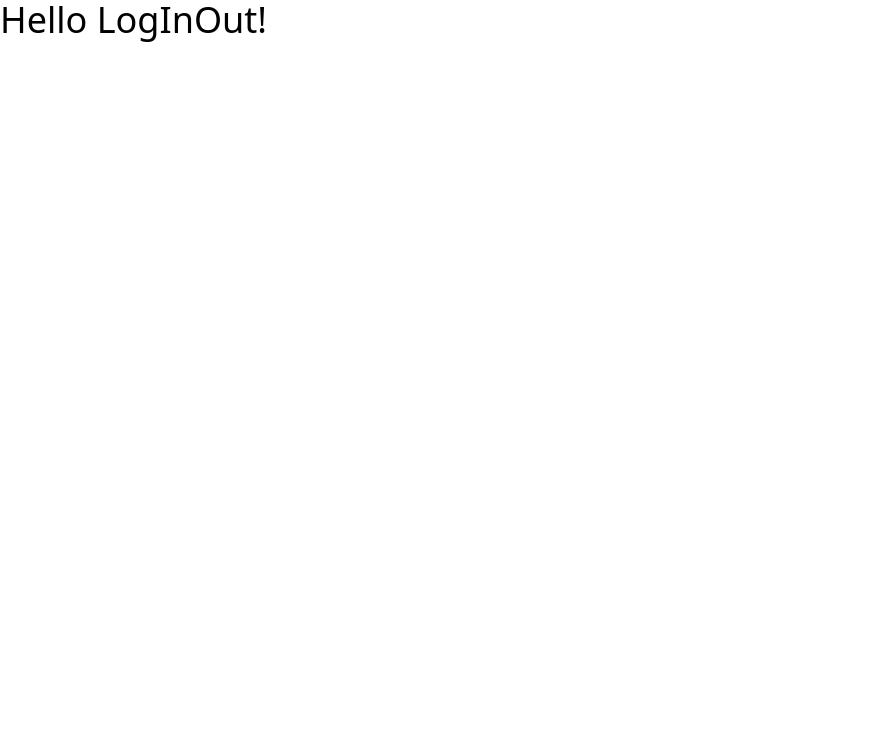
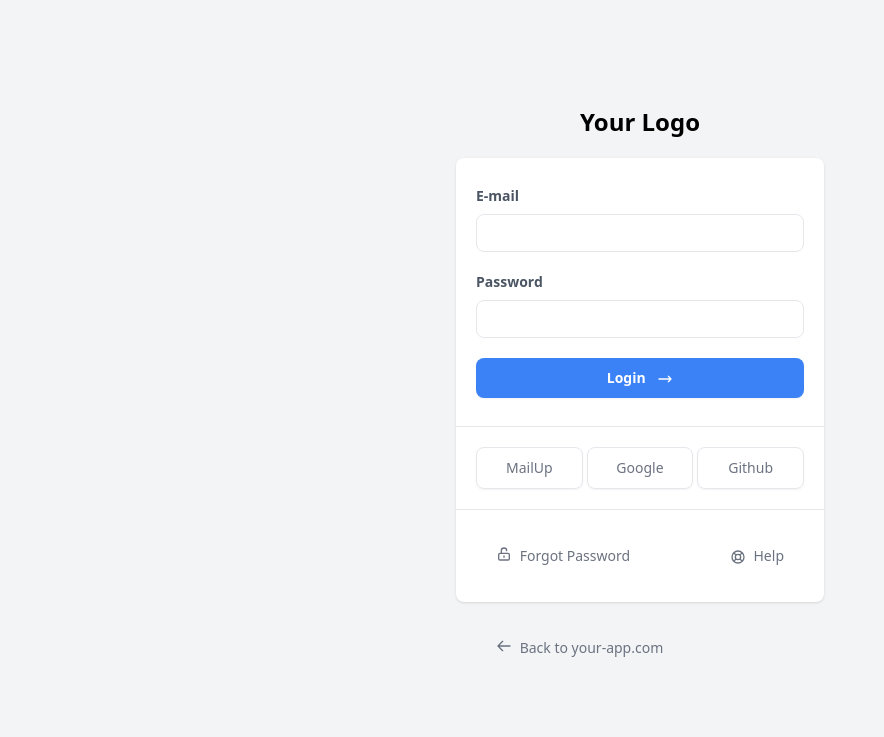
Before and after one commit to VaNomad/logInOut_tailwind, a website: page index.html in a window 1280 px wide. Shown: the whole page, without its empty margins (0-884 px from the left). Drawn offline with Linux system fonts and the light colour scheme.

Commit message:
Adds login form component on index.html

```diff
--- a/index.html
+++ b/index.html
@@ -9,6 +9,66 @@
   <title>LogInOut</title>
 </head>
 <body>
-  <h2 class="text-4xl">Hello LogInOut!</h2>
+
+<!-- Login Form -->
+<div class="min-h-screen bg-gray-100 flex flex-col justify-center sm:py-12">
+  <div class="p-10 xs:p-0 mx-auto md:w-full md:max-w-md">
+    <h1 class="font-bold text-center text-2xl mb-5">Your Logo</h1>
+    <div class="bg-white shadow w-full rounded-lg divide-y divide-gray-200">
+      <div class="px-5 py-7">
+        <label class="font-semibold text-sm text-gray-600 pb-1 block">E-mail</label>
+        <input type="text" class="border rounded-lg px-3 py-2 mt-1 mb-5 text-sm w-full" />
+        <label class="font-semibold text-sm text-gray-600 pb-1 block">Password</label>
+        <input type="text" class="border rounded-lg px-3 py-2 mt-1 mb-5 text-sm w-full" />
+        <button type="button" class="transition duration-200 bg-blue-500 hover:bg-blue-600 focus:bg-blue-700 focus:shadow-sm focus:ring-4 focus:ring-blue-500 focus:ring-opacity-50 text-white w-full py-2.5 rounded-lg text-sm shadow-sm hover:shadow-md font-semibold text-center inline-block">
+            <span class="inline-block mr-2">Login</span>
+            <svg xmlns="http://www.w3.org/2000/svg" fill="none" viewBox="0 0 24 24" stroke="currentColor" class="w-4 h-4 inline-block">
+                <path stroke-linecap="round" stroke-linejoin="round" stroke-width="2" d="M17 8l4 4m0 0l-4 4m4-4H3" />
+            </svg>
+        </button>
+      </div>
+      <div class="p-5">
+          <div class="grid grid-cols-3 gap-1">
+              <button type="button" class="transition duration-200 border border-gray-200 text-gray-500 w-full py-2.5 rounded-lg text-sm shadow-sm hover:shadow-md font-normal text-center inline-block">MailUp</button>
+              <button type="button" class="transition duration-200 border border-gray-200 text-gray-500 w-full py-2.5 rounded-lg text-sm shadow-sm hover:shadow-md font-normal text-center inline-block">Google</button>
+              <button type="button" class="transition duration-200 border border-gray-200 text-gray-500 w-full py-2.5 rounded-lg text-sm shadow-sm hover:shadow-md font-normal text-center inline-block">Github</button>
+          </div>
+      </div>
+        <div class="py-5">
+        <div class="grid grid-cols-2 gap-1">
+          <div class="text-center sm:text-left whitespace-nowrap">
+            <button class="transition duration-200 mx-5 px-5 py-4 cursor-pointer font-normal text-sm rounded-lg text-gray-500 hover:bg-gray-100 focus:outline-none focus:bg-gray-200 focus:ring-2 focus:ring-gray-400 focus:ring-opacity-50 ring-inset">
+                <svg xmlns="http://www.w3.org/2000/svg" fill="none" viewBox="0 0 24 24" stroke="currentColor" class="w-4 h-4 inline-block align-text-top">
+                    <path stroke-linecap="round" stroke-linejoin="round" stroke-width="2" d="M8 11V7a4 4 0 118 0m-4 8v2m-6 4h12a2 2 0 002-2v-6a2 2 0 00-2-2H6a2 2 0 00-2 2v6a2 2 0 002 2z" />
+                </svg>
+                <span class="inline-block ml-1">Forgot Password</span>
+            </button>
+          </div>
+          <div class="text-center sm:text-right whitespace-nowrap">
+            <button class="transition duration-200 mx-5 px-5 py-4 cursor-pointer font-normal text-sm rounded-lg text-gray-500 hover:bg-gray-100 focus:outline-none focus:bg-gray-200 focus:ring-2 focus:ring-gray-400 focus:ring-opacity-50 ring-inset">
+                <svg xmlns="http://www.w3.org/2000/svg" fill="none" viewBox="0 0 24 24" stroke="currentColor" class="w-4 h-4 inline-block align-text-bottom	">
+                    <path stroke-linecap="round" stroke-linejoin="round" stroke-width="2" d="M18.364 5.636l-3.536 3.536m0 5.656l3.536 3.536M9.172 9.172L5.636 5.636m3.536 9.192l-3.536 3.536M21 12a9 9 0 11-18 0 9 9 0 0118 0zm-5 0a4 4 0 11-8 0 4 4 0 018 0z" />
+                </svg>
+                <span class="inline-block ml-1">Help</span>
+            </button>
+          </div>
+        </div>
+      </div>
+    </div>
+    <div class="py-5">
+        <div class="grid grid-cols-2 gap-1">
+          <div class="text-center sm:text-left whitespace-nowrap">
+            <button class="transition duration-200 mx-5 px-5 py-4 cursor-pointer font-normal text-sm rounded-lg text-gray-500 hover:bg-gray-200 focus:outline-none focus:bg-gray-300 focus:ring-2 focus:ring-gray-400 focus:ring-opacity-50 ring-inset">
+                <svg xmlns="http://www.w3.org/2000/svg" fill="none" viewBox="0 0 24 24" stroke="currentColor" class="w-4 h-4 inline-block align-text-top">
+                    <path stroke-linecap="round" stroke-linejoin="round" stroke-width="2" d="M10 19l-7-7m0 0l7-7m-7 7h18" />
+                </svg>
+                <span class="inline-block ml-1">Back to your-app.com</span>
+            </button>
+          </div>
+        </div>
+      </div>
+  </div>
+</div>
+
 </body>
 </html>
```
